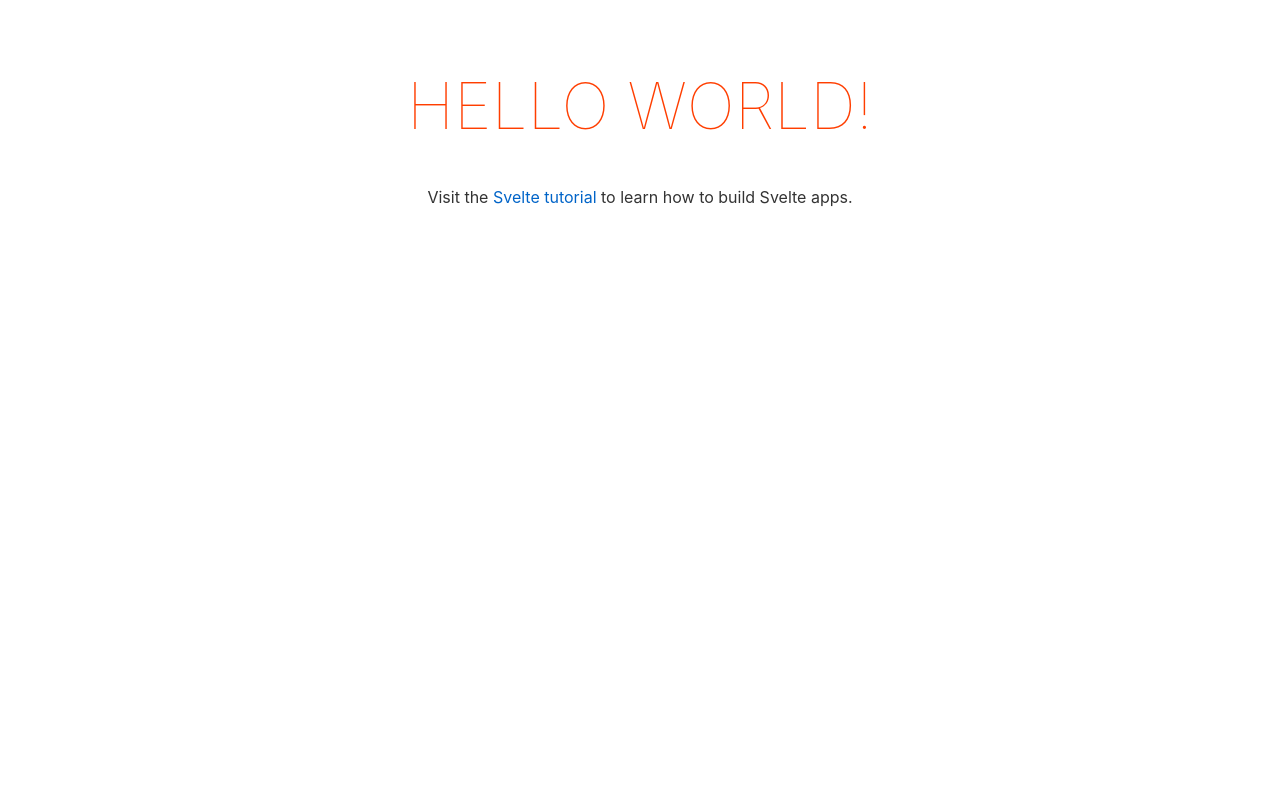
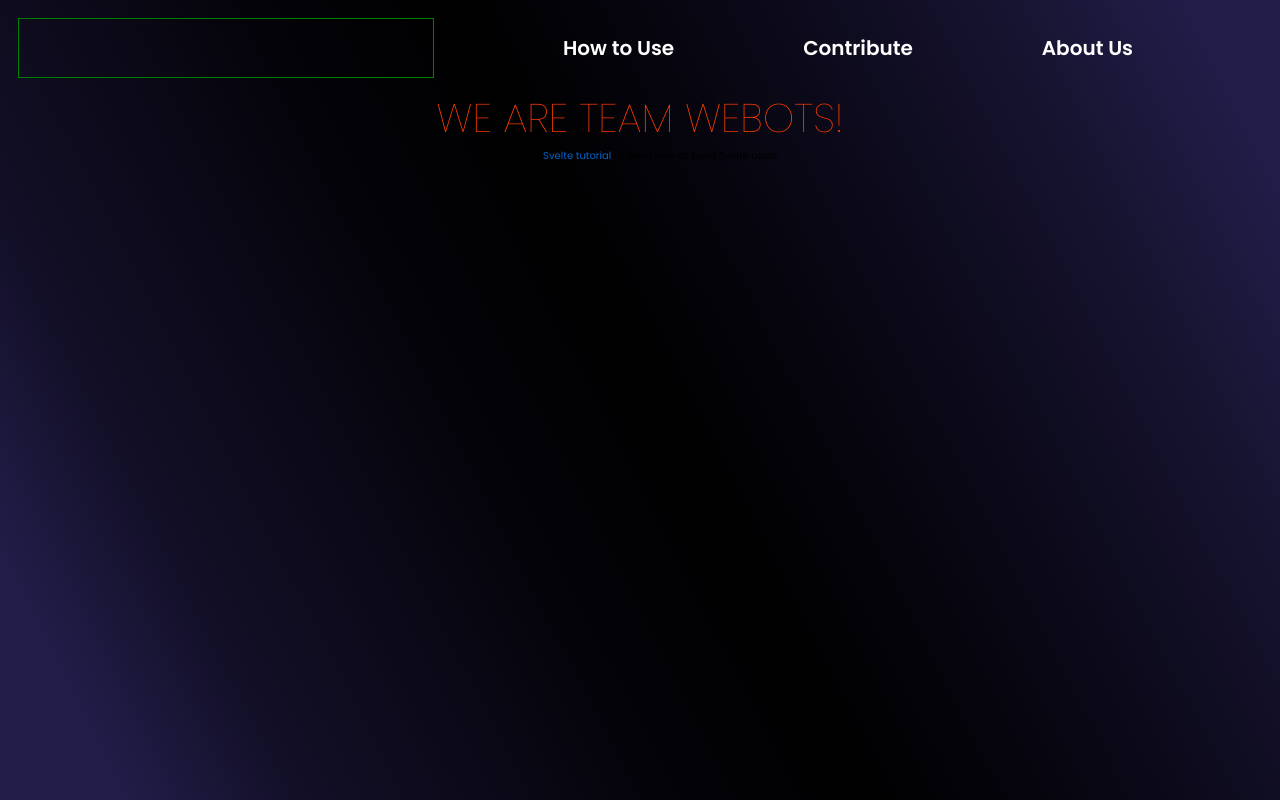
Before and after one commit to arun-kushwaha04/Converto, a Svelte app: page / in a window 1280 px wide. Built offline with nearby package versions, Linux system fonts and the light colour scheme.

Commit message:
Navbar Links completed

```diff
--- a/public/global.css
+++ b/public/global.css
@@ -1,19 +1,41 @@
-html, body {
+@import url("https://fonts.googleapis.com/css2?family=Poppins:ital,wght@0,100;0,200;0,300;0,400;0,500;0,600;0,700;0,800;0,900;1,100;1,200;1,300;1,400;1,500;1,600;1,700;1,800;1,900&family=Roboto:ital,wght@0,100;0,300;0,400;0,500;0,700;0,900;1,100;1,300;1,400;1,500;1,700;1,900&display=swap");
+* {
+	margin: 0;
+	padding: 0;
+	box-sizing: border-box;
+	font-family: "Poppins", sans-serif;
+}
+
+html,
+body {
 	position: relative;
 	width: 100%;
 	height: 100%;
+	font-size: 10px;
 }
 
 body {
-	color: #333;
+	background: linear-gradient(
+		242.97deg,
+		#221d49 5.47%,
+		#16132f 17.25%,
+		#0d0b1d 27.9%,
+		#06050e 38.19%,
+		#000000 49.01%,
+		#040309 60.74%,
+		#0b0917 70.09%,
+		#120f27 82.02%,
+		#221d49 92.69%
+	);
 	margin: 0;
 	padding: 8px;
 	box-sizing: border-box;
-	font-family: -apple-system, BlinkMacSystemFont, "Segoe UI", Roboto, Oxygen-Sans, Ubuntu, Cantarell, "Helvetica Neue", sans-serif;
+	font-family: -apple-system, BlinkMacSystemFont, "Segoe UI", Roboto,
+		Oxygen-Sans, Ubuntu, Cantarell, "Helvetica Neue", sans-serif;
 }
 
 a {
-	color: rgb(0,100,200);
+	color: rgb(0, 100, 200);
 	text-decoration: none;
 }
 
@@ -22,14 +44,17 @@ a:hover {
 }
 
 a:visited {
-	color: rgb(0,80,160);
+	color: rgb(0, 80, 160);
 }
 
 label {
 	display: block;
 }
 
-input, button, select, textarea {
+input,
+button,
+select,
+textarea {
 	font-family: inherit;
 	font-size: inherit;
 	-webkit-padding: 0.4em 0;
@@ -61,3 +86,15 @@ button:not(:disabled):active {
 button:focus {
 	border-color: #666;
 }
+
+@media only screen and (max-width: 768px) {
+	html {
+		font-size: 8px;
+	}
+}
+
+@media only screen and (max-width: 600px) {
+	html {
+		font-size: 7px;
+	}
+}
--- a/src/App.svelte
+++ b/src/App.svelte
@@ -1,16 +1,21 @@
 <script>
 	export let name;
+	import Navbar from "./components/Navbar.svelte";
 </script>
 
+<Navbar />
 <main>
-	<h1>Hello {name}!</h1>
-	<p>Visit the <a href="https://svelte.dev/tutorial">Svelte tutorial</a> to learn how to build Svelte apps.</p>
+	<h1>We are Team {name}!</h1>
+	<p>
+		Visit the <a href="https://svelte.dev/tutorial">Svelte tutorial</a> to learn
+		how to build Svelte apps.
+	</p>
 </main>
 
 <style>
 	main {
 		text-align: center;
-		padding: 1em;
+		padding: 0;
 		max-width: 240px;
 		margin: 0 auto;
 	}
--- /dev/null
+++ b/src/Components/Navbar.svelte
@@ -0,0 +1,58 @@
+<header>
+	<div class="img-div" />
+	<div class="link-div">
+		<div class="link hover-underline-animation">How to Use</div>
+		<div class="link hover-underline-animation">Contribute</div>
+		<div class="link hover-underline-animation">About Us</div>
+	</div>
+</header>
+
+<style>
+	header {
+		padding: 1rem;
+		height: 10vh;
+		background-color: transparent;
+		display: flex;
+	}
+	.img-div {
+		flex: 1;
+		border: 1px solid green;
+	}
+	.link-div {
+		flex: 2;
+		/* border: 2px solid red; */
+		display: flex;
+		align-items: center;
+		justify-content: space-evenly;
+	}
+	.link {
+		text-decoration: none;
+		color: #fff;
+		font-size: 2rem;
+		font-weight: 600;
+		cursor: pointer;
+		text-align: center;
+	}
+	.hover-underline-animation {
+		display: inline-block;
+		position: relative;
+	}
+
+	.hover-underline-animation:after {
+		content: "";
+		position: absolute;
+		width: 100%;
+		transform: scaleX(0);
+		height: 2px;
+		bottom: -0.4rem;
+		left: 0;
+		background-color: #ff3e00;
+		transform-origin: bottom right;
+		transition: transform 0.25s ease-out;
+	}
+
+	.hover-underline-animation:hover:after {
+		transform: scaleX(1);
+		transform-origin: bottom left;
+	}
+</style>
--- a/src/main.js
+++ b/src/main.js
@@ -1,10 +1,10 @@
-import App from './App.svelte';
+import App from "./App.svelte";
 
 const app = new App({
-	target: document.body,
-	props: {
-		name: 'world'
-	}
+    target: document.body,
+    props: {
+        name: "Webots",
+    },
 });
 
 export default app;
```
